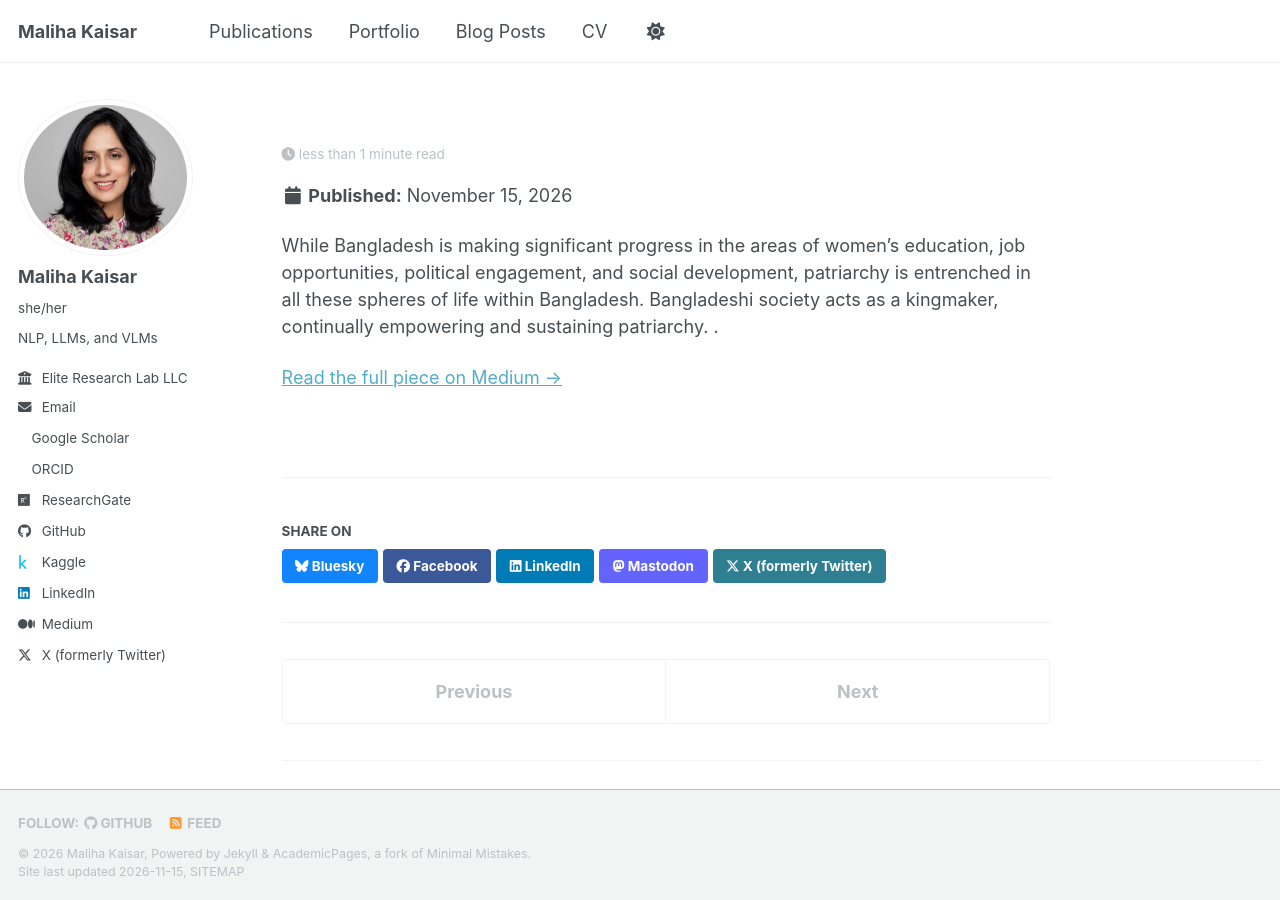
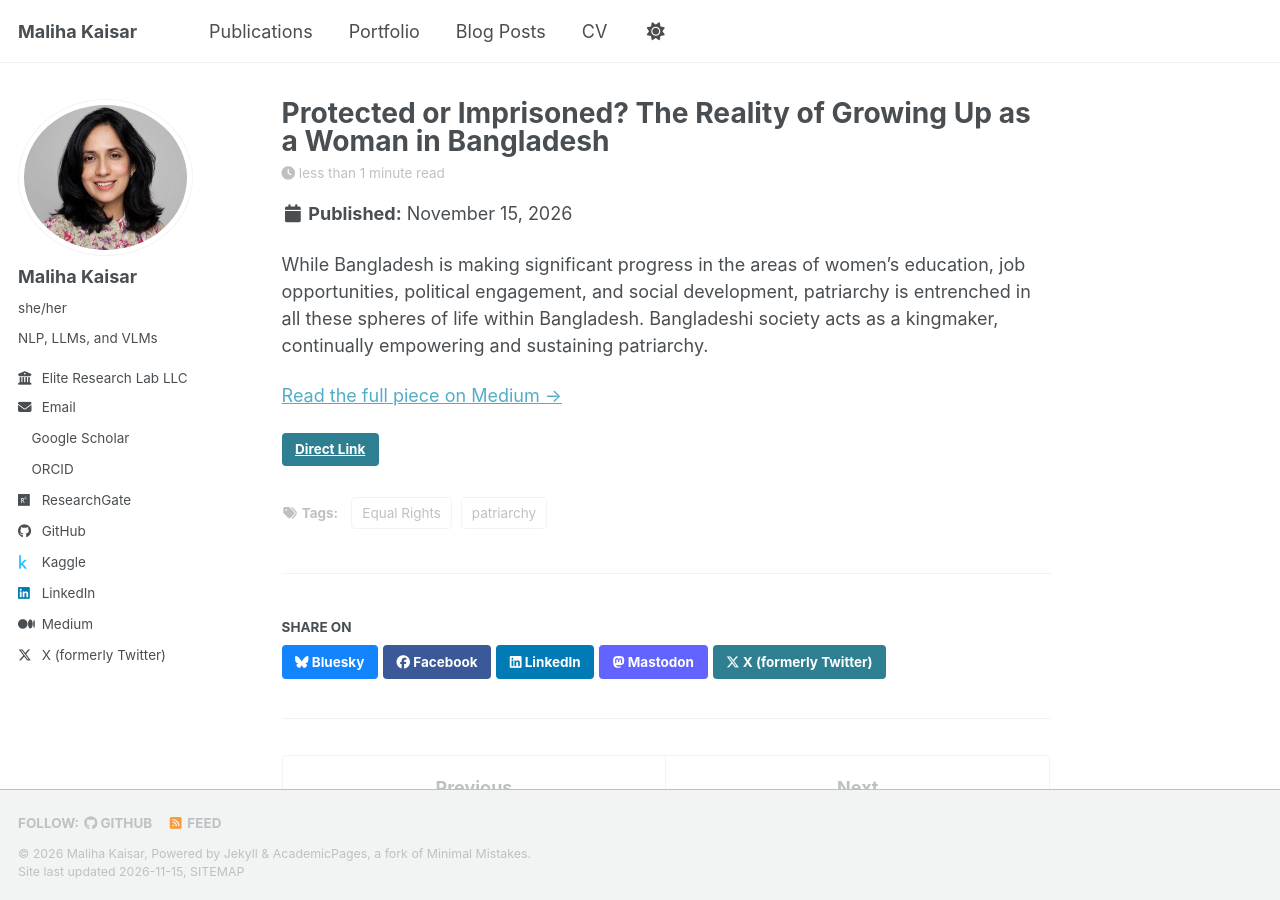
Before and after one commit to MalihaKaisar/MalihaKaisar.github.io, a Jekyll site: the page built from _posts/2026-11-15-my-new-post.md, in a window 1280 px wide and 900 px high. Built offline with Jekyll 4.4.1, drawn with Linux system fonts in a browser that asks for light colours; a style sheet for code colours, icons or effects is not loaded; part of the change alters nothing that is shown.

Commit message:
Fix links and formatting in new post

```diff
--- a/_posts/2026-11-15-my-new-post.md
+++ b/_posts/2026-11-15-my-new-post.md
@@ -2,12 +2,12 @@
 title: "Protected or Imprisoned? The Reality of Growing Up as a Woman in Bangladesh"
 date: 2026-11-15
 excerpt: "An article exploring how patriarchal norms are reinforced in Bangladeshi society, particularly through family expectations, restrictions on women’s freedom, and the normalization of gender-based control."
-link:[ https://medium.com/@malihakaisar100/your-post-url](https://medium.com/@malihakaisar100/protected-or-imprisoned-the-reality-of-growing-up-as-a-woman-in-bangladesh-7675ca42476b?sharedUserId=malihakaisar100)
+link: https://medium.com/@malihakaisar100/protected-or-imprisoned-the-reality-of-growing-up-as-a-woman-in-bangladesh-7675ca42476b
 tags:
   - Equal Rights
   - patriarchy
 ---
 
- While Bangladesh is making significant progress in the areas of women’s education, job opportunities, political engagement, and social development, patriarchy is entrenched in all these spheres of life within Bangladesh. Bangladeshi society acts as a kingmaker, continually empowering and sustaining patriarchy. .
+While Bangladesh is making significant progress in the areas of women’s education, job opportunities, political engagement, and social development, patriarchy is entrenched in all these spheres of life within Bangladesh. Bangladeshi society acts as a kingmaker, continually empowering and sustaining patriarchy.
 
-[Read the full piece on Medium →](https://medium.com/@malihakaisar100/your-post-url)
+[Read the full piece on Medium →](https://medium.com/@malihakaisar100/protected-or-imprisoned-the-reality-of-growing-up-as-a-woman-in-bangladesh-7675ca42476b)
```
